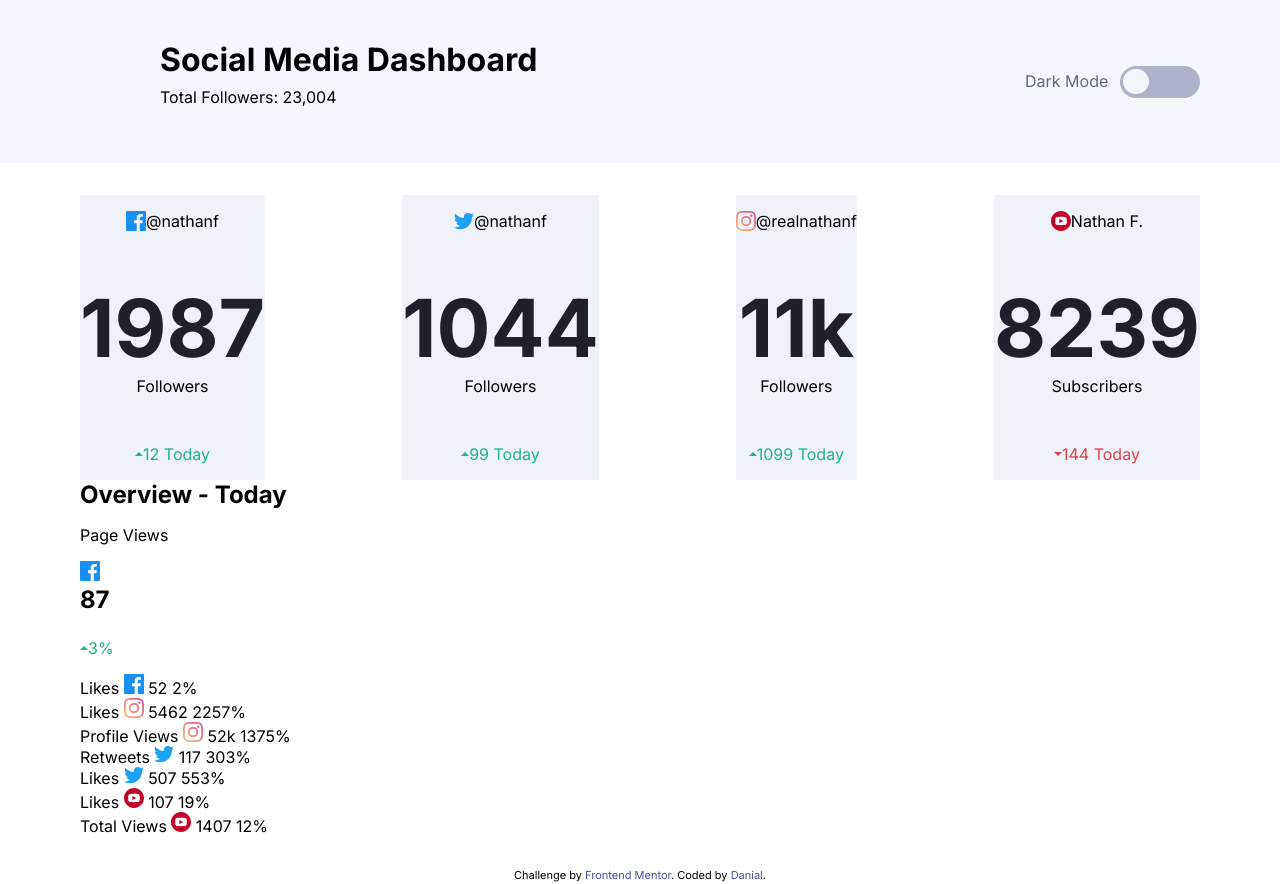
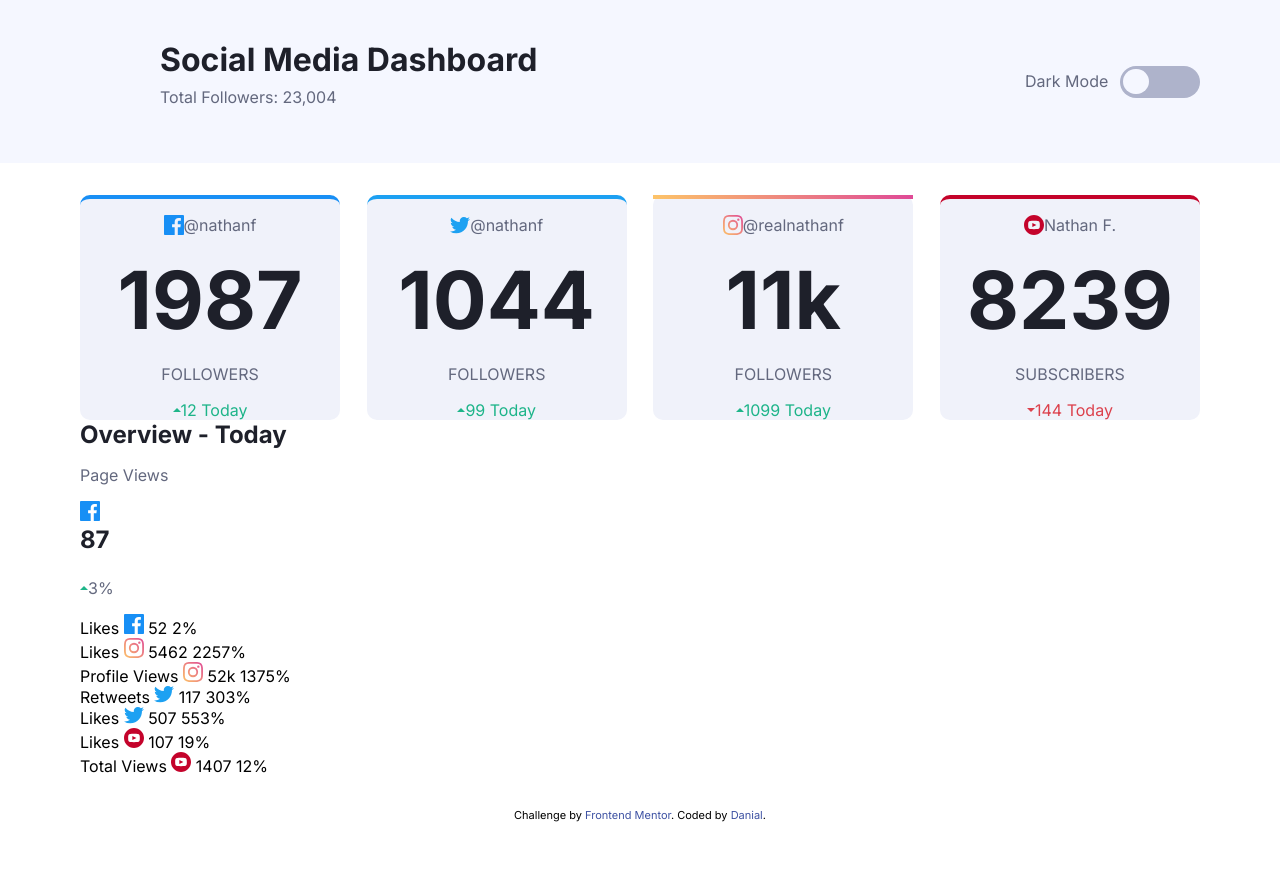
Before and after one commit to danielashjari/dark-light-mode-toggle, a website: page index.html in a window 1280 px wide. After the commit the page ends 824 px from the top, so only its background shows below. Drawn offline with Linux system fonts and the light colour scheme.

Commit message:
cards styling (index.html cards.scss)

```diff
--- a/app/scss/components/cards.scss
+++ b/app/scss/components/cards.scss
@@ -6,6 +6,10 @@
     .dash-card {
         @include flex_box($direction: column);
         background-color: var(--card-bg);
+        border-top: rem(4) solid;
+        width: rem(260);
+        height: 100%; //should become 215px
+        border-radius: rem(10);
 
         .head-with-img {
             @include flex_box();
@@ -17,6 +21,10 @@
             font-weight: 700;
         }
 
+        .followers{
+            text-transform: uppercase;
+        }
+
         .rising {
             @include flex_box();
             color: var(--rising-num);
@@ -26,5 +34,21 @@
             @include flex_box();
             color: var(--falling-num);
         }
+
+    }
+    .facebook{
+        border-color:  var(--Facebook);
+    }
+    .twitter{
+        border-color:  var(--Twitter);
+    }
+    .instagram{
+        border-color: transparent;
+        border-image: var(--Instagram);
+        border-image-slice: 1;
+
+    }
+    .youtube{
+        border-color: var(--YouTube);
     }
 }
--- a/app/scss/global/typography.scss
+++ b/app/scss/global/typography.scss
@@ -1,8 +1,13 @@
 h1,h2,h3 {
     margin-top: 0rem;
     margin-bottom: 0.5rem;
+    color: var(--h-text);
 }
 
 a, a:visited, a:active{
     text-decoration: none;
 }
+
+p{
+    color: var(--p-text);
+}
--- a/index.html
+++ b/index.html
@@ -40,74 +40,70 @@
 
       <section class="dashboard">
 
-        <div class="dash-card">
+        <div class="dash-card facebook">
 
           <div class="head-with-img">
             <img src="./images/icon-facebook.svg" alt="Facebook icon">
             <p>@nathanf</p>
           </div>
 
-          <p>
-          </p><section class="dash-number">1987</section>
-          Followers
-          <p></p>
+          <section class="dash-number">1987</section>
+
+          <p class="followers">Followers</p>
 
           <div class="rising">
             <img src="./images/icon-up.svg" alt="UP green icon">
-            <p> 12 Today</p>
+            <div> 12 Today</div>
           </div>
         </div>
 
-        <div class="dash-card">
+        <div class="dash-card twitter">
 
           <div class="head-with-img">
             <img src="./images/icon-twitter.svg" alt="Twitter icon">
             <p>@nathanf</p>
           </div>
 
-          <p>
-          </p><section class="dash-number">1044</section>
-          Followers
-          <p></p>
+          <section class="dash-number">1044</section>
+
+          <p class="followers">Followers</p>
 
           <div class="rising">
             <img src="./images/icon-up.svg" alt="Rising green icon">
-            <p> 99 Today</p>
+            <div> 99 Today</div>
           </div>
         </div>
 
-        <div class="dash-card">
+        <div class="dash-card instagram">
 
           <div class="head-with-img">
             <img src="./images/icon-instagram.svg" alt="Instagram icon">
             <p>@realnathanf</p>
           </div>
 
-          <p>
-          </p><section class="dash-number">11k</section>
-          Followers<p></p>
+          <section class="dash-number">11k</section>
+          <p class="followers">Followers</p>
 
           <div class="rising">
             <img src="./images/icon-up.svg" alt="Rising green icon">
-            <p> 1099 Today</p>
+            <div> 1099 Today</div>
           </div>
         </div>
 
-        <div class="dash-card">
+        <div class="dash-card youtube">
 
           <div class="head-with-img">
             <img src="./images/icon-youtube.svg" alt="Youtube icon">
             <p>Nathan F.</p>
           </div>
 
-          <p>
-          </p><section class="dash-number">8239</section>
-          Subscribers
-          <p></p>
+          <section class="dash-number">8239</section>
+
+          <p class="followers">Subscribers</p>
 
           <div class="falling">
             <img src="./images/icon-down.svg" alt="Down red arrow">
-            <p>144 Today</p>
+            <div>144 Today</div>
           </div>
         </div>
       </section>
```
Also changed, not shown: dist/style.css, 1 other file.
